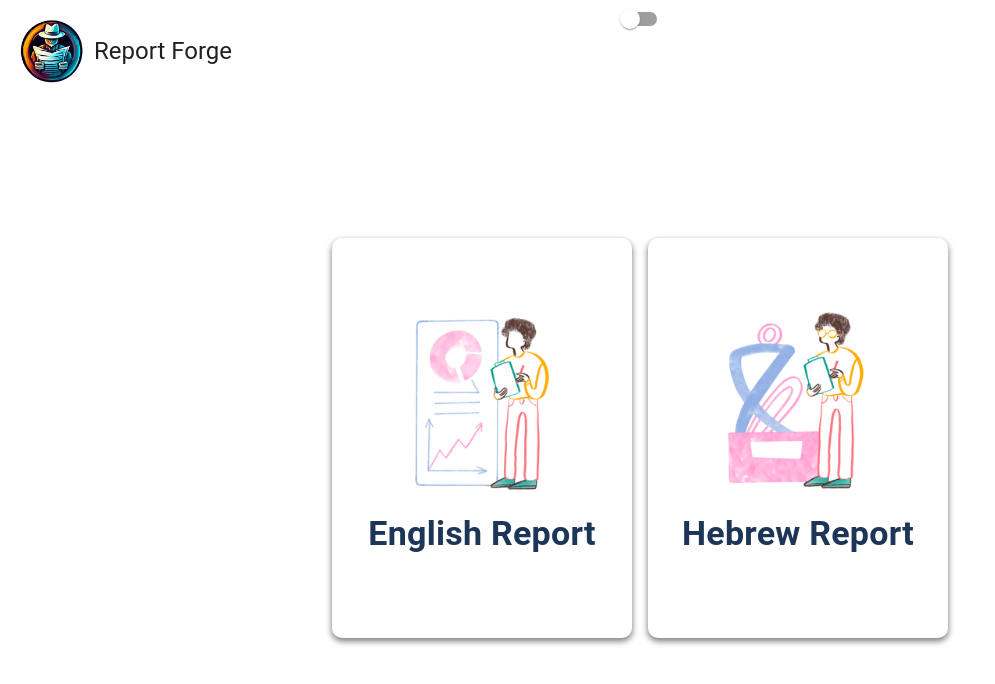
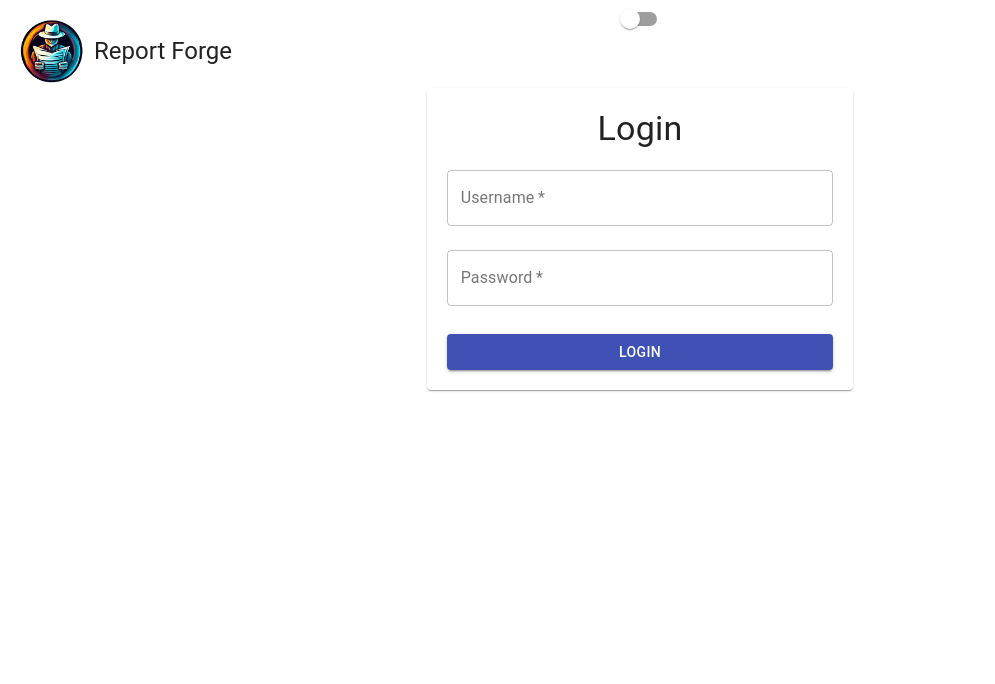
Before and after one commit to ReportForge/ReportForgeClient, a React (Create React App) app: page / in a window 1280 px wide. Shown: the top 684 px of the page, without its empty margins (0-995 px from the left). Built offline with nearby package versions, Linux system fonts and the light colour scheme.

Commit message:
14.7.2023 add login working local

```diff
--- a/src/App.js
+++ b/src/App.js
@@ -8,6 +8,7 @@ import CssBaseline from '@mui/material/CssBaseline';
 import Logo from './images/reportForge.png'
 import { makeStyles } from '@material-ui/core/styles';
 import { Typography } from '@material-ui/core';
+
 
 const useStyles = makeStyles((theme) => ({
   title: {
@@ -26,12 +27,12 @@ const useStyles = makeStyles((theme) => ({
     alignItems: 'center',
   }
 }));
+
 function App() {
-
   const [darkMode, setDarkMode] = React.useState(false);
-
   const theme = darkMode ? darkTheme : lightTheme;
   const classes = useStyles();
+
 
   const handleDarkModeToggle = () => {
     setDarkMode(!darkMode);
--- a/src/AppRouter.js
+++ b/src/AppRouter.js
@@ -9,12 +9,14 @@ import ScenarioCreatePage from './components/ScenarioCreatePage/ScenarioCreatePa
 import HebrewMenu from './components/HebrewMenu/HebrewMenu';
 import HebrewScenarioCreate from './components/HebrewScenarioCreate/HebrewScenarioCreate';
 import HebrewScenarioList from './components/HebrewScenarioList/HebrewScenarioList';
+import Login from './components/Login/Login';
 
 function AppRouter() {
   return (
     <BrowserRouter>
         <Routes>
-            <Route path="/" element={<HomePage/>} />
+            <Route path="/" element={<Login/>} />
+            <Route path="/Home" element={<HomePage/>} />
             <Route path="/english" element={<EnglishMenu/>} />
             <Route path="/englishReport" element={<EnglishReport/>} />
             <Route path="/scenarioCreate" element={<ScenarioCreate/>} />
--- a/src/api.js
+++ b/src/api.js
@@ -4,7 +4,40 @@ import { useCallback} from 'react';
 
 const baseURL = 'http://localhost:5000';
 
+const client = axios.create({
+  baseURL: 'https://eye-of-the-enemy.com/api/'
+});
+
+
 export function useApi() {
+
+  const login = async (email, password) => {
+    const response = await axios.post(`https://eye-of-the-enemy.com/api/AppUsers/loginWithoutCaptcha`, { email, password }, { include: 'User' });
+    return response.data;
+  };
+
+  const logout = async () => {
+    // Retrieve the access token from local storage
+    const accessTokenRaw = localStorage.getItem('loginResult');
+
+    // Parse JSON string back to object
+    const accessToken = JSON.parse(accessTokenRaw);
+
+    if (!accessToken) {
+      throw new Error('No access token found');
+    }
+
+    // Set the access token in the Axios instance's default headers
+    client.defaults.headers.common['Authorization'] = accessToken.id;
+
+    // Use the Axios instance to make the request
+    await client.post('AppUsers/logout');
+
+    // Remove the access token from local storage
+    localStorage.removeItem('loginResult');
+  };
+
+
 
   const createScenario = async (scenario) => {
     return await axios.post(`${baseURL}/scenarios`, scenario);
@@ -64,6 +97,8 @@ export function useApi() {
   };
 
   return {
+    logout,
+    login,
     createScenario,
     getScenarios,
     updateScenario,
--- a/src/components/EnglishMenu/EnglishMenu.js
+++ b/src/components/EnglishMenu/EnglishMenu.js
@@ -43,7 +43,7 @@ const EnglishMenu = () => {
 
   return (
     <div className={classes.container}>
-      <Link to="/" style={{ textDecoration: 'none',position: 'absolute', top: '0', left: '0', marginTop: '100px', marginLeft: '20px'}}>
+      <Link to="/home" style={{ textDecoration: 'none',position: 'absolute', top: '0', left: '0', marginTop: '100px', marginLeft: '20px'}}>
         <img
           style={{width: "50px", height: "50px"}}
           src={Back}
--- a/src/components/HebrewMenu/HebrewMenu.js
+++ b/src/components/HebrewMenu/HebrewMenu.js
@@ -43,7 +43,7 @@ const HebrewMenu = () => {
 
   return (
     <div className={classes.container}>
-      <Link to="/" style={{ textDecoration: 'none',position: 'absolute', top: '0', left: '0', marginTop: '100px', marginLeft: '20px'}}>
+      <Link to="/home" style={{ textDecoration: 'none',position: 'absolute', top: '0', left: '0', marginTop: '100px', marginLeft: '20px'}}>
         <img
           style={{width: "50px", height: "50px"}}
           src={Back}
--- a/src/components/HomePage/HomePage.js
+++ b/src/components/HomePage/HomePage.js
@@ -1,9 +1,11 @@
 import React from 'react';
-import { Card, CardContent, Typography, Grid } from '@material-ui/core';
+import { Card, CardContent, Typography, Grid, Button } from '@material-ui/core';
 import { makeStyles } from '@material-ui/core/styles';
 import { Link } from 'react-router-dom';
 import EnglishReport from '../../images/EnglishReport.png';
 import HebrewReport from '../../images/HebrewReport.png';
+import { useApi } from '../../api'; // make sure to import useApi
+import { useNavigate } from 'react-router-dom';
 
 const useStyles = makeStyles((theme) => ({
   container: {
@@ -33,13 +35,34 @@ const useStyles = makeStyles((theme) => ({
     height: 200,
     width: 200,
   },
+  topRight: {
+    position: 'absolute',
+    top: theme.spacing(2),
+    right: theme.spacing(2),
+  }
 }));
 
 function HomePage() {
   const classes = useStyles();
+  const api = useApi(); // get api from useApi hook
+  const navigate = useNavigate();
+
+
+  const handleLogout = async () => {
+    try {
+      await api.logout(); // call the logout function from your api
+      localStorage.removeItem('loginResult'); // remove the login result from local storage
+      navigate('/');
+    } catch (error) {
+      console.error('Logout failed', error);
+    }
+  };
 
   return (
     <div className={classes.container}>
+      <div className={classes.topRight}>
+        <Button variant="outlined" color="primary" onClick={handleLogout}>Logout</Button>
+      </div>
       <Grid container direction="row" alignItems="center" justifyContent="center">
         <Grid item>
           <Link to="/english" style={{ textDecoration: 'none' }}>
--- /dev/null
+++ b/src/components/Login/Login.js
@@ -0,0 +1,77 @@
+import React, { useState } from 'react';
+import { Button, TextField, Grid, Paper, Typography } from '@material-ui/core';
+import { useApi } from '../../api'; // replace './api' with the actual path to your api.js file
+import { useNavigate } from 'react-router-dom';
+
+function Login() {
+    const [username, setUsername] = useState('');
+    const [password, setPassword] = useState('');
+    const api = useApi();
+    const navigate = useNavigate();
+
+    const handleUsernameChange = (event) => {
+        setUsername(event.target.value);
+    }
+
+    const handlePasswordChange = (event) => {
+        setPassword(event.target.value);
+    }
+
+    const handleSubmit = async (event) => {
+        event.preventDefault();
+        try {
+            const loginResult = await api.login(username, password);
+            console.log(loginResult);
+            // Save login result to local storage
+            localStorage.setItem('loginResult', JSON.stringify(loginResult));
+            // handle success (e.g. redirect to another page)
+            navigate('/Home');
+        } catch (error) {
+            console.error(error);
+            // handle error (e.g. show error message)
+            alert('Login failed: ' + error.message);
+        }
+    }
+
+    return (
+        <Grid container justifyContent="center">
+            <Grid item xs={12} sm={8} md={6} lg={4}>
+                <Paper style={{ padding: 20, marginTop: 50 }}>
+                    <Typography variant="h4" align="center">
+                        Login
+                    </Typography>
+                    <form onSubmit={handleSubmit}>
+                        <TextField
+                            variant="outlined"
+                            margin="normal"
+                            required fullWidth
+                            label="Username"
+                            value={username}
+                            onChange={handleUsernameChange}
+                            style={{marginTop: 20}}
+                        />
+                        <TextField
+                            variant="outlined"
+                            margin="normal"
+                            required fullWidth
+                            label="Password"
+                            type="password"
+                            value={password}
+                            onChange={handlePasswordChange}
+                        />
+                        <Button
+                            type="submit"
+                            fullWidth variant="contained"
+                            color="primary"
+                            style={{marginTop: 20}}
+                        >
+                            Login
+                        </Button>
+                    </form>
+                </Paper>
+            </Grid>
+        </Grid>
+    )
+}
+
+export default Login;
```
